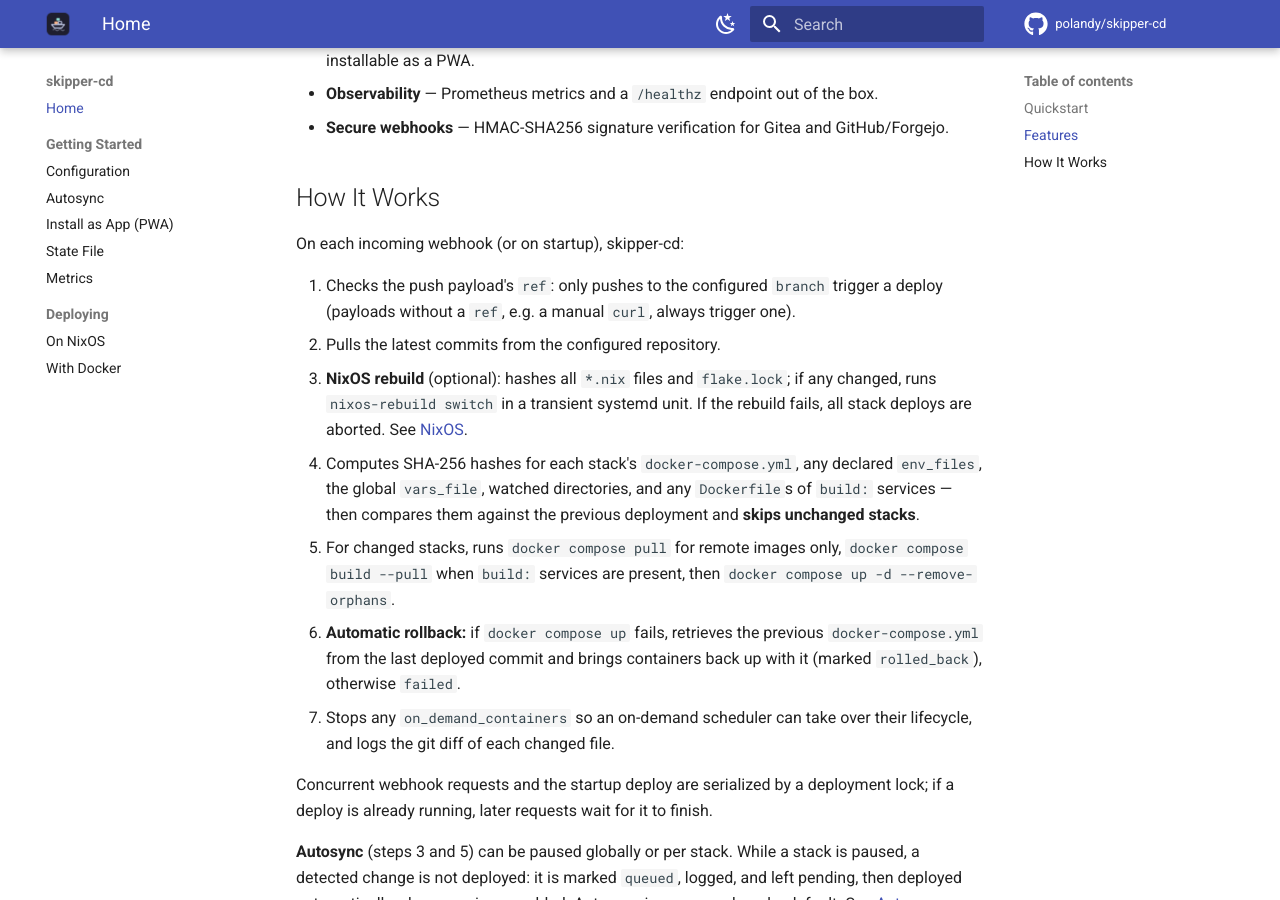
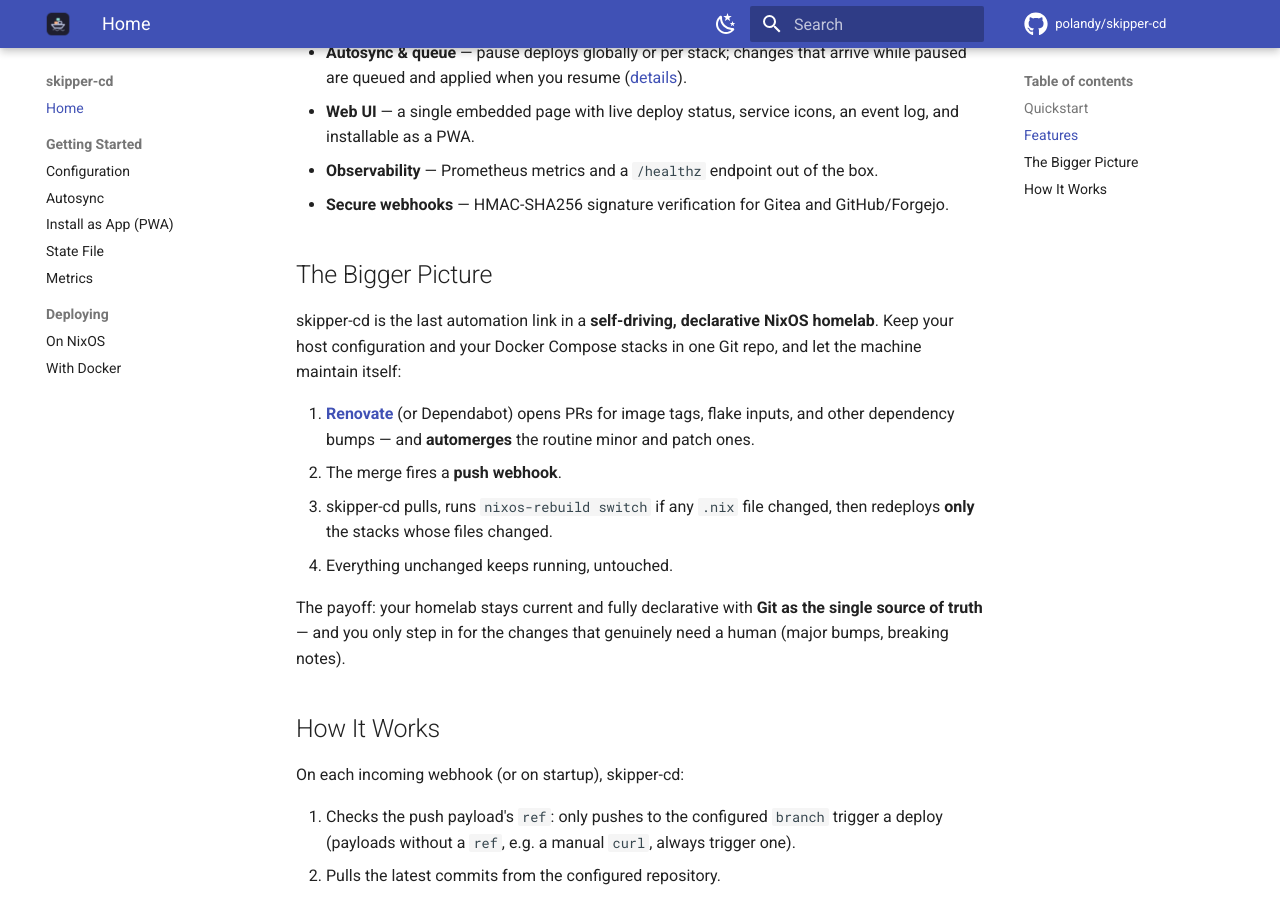
Before and after one commit to polandy/skipper-cd, an MkDocs documentation site: the page built from docs/index.md, in a window 1280 px wide and 900 px high, scrolled down 1312 px. Built offline with MkDocs 1.6.1 and Material for MkDocs 9.7.7, drawn with Linux system fonts in a browser that asks for light colours; comment, search, counter and statistics services are not loaded; some of the changed text lies outside the part shown.

Commit message:
docs: lead with the self-driving-homelab outcome
The copy explained the mechanics well but underplayed the payoff. Add an
outcome-first hook to the intro and a 'Bigger Picture' section framing
skipper-cd as the last automation link: Renovate opens and automerges
routine bumps, a push webhook rebuilds the NixOS host and redeploys only
the changed stacks — a declarative homelab that maintains itself.

```diff
--- a/docs/index.md
+++ b/docs/index.md
@@ -2,7 +2,7 @@
 
 *Simple, fast Docker Compose CD — with first-class NixOS support*
 
-skipper-cd is a lightweight CD tool that listens for push webhooks, maintains a local clone of a Git repository, and redeploys only the Docker Compose stacks whose files actually changed. On NixOS it can also run `nixos-rebuild switch` when your `.nix` files change — closing the GitOps loop for the whole host. Unchanged stacks are skipped automatically.
+skipper-cd is a lightweight CD tool that listens for push webhooks, maintains a local clone of a Git repository, and redeploys only the Docker Compose stacks whose files actually changed. On NixOS it can also run `nixos-rebuild switch` when your `.nix` files change — closing the GitOps loop for the whole host. Pair it with automated dependency updates (e.g. [Renovate](https://docs.renovatebot.com/)) — which can even automerge routine minor and patch bumps — and the loop runs itself: each merge rebuilds the NixOS host and redeploys only the stacks it changed, with no manual steps. Unchanged stacks are skipped automatically.
 
 Supported webhook signatures: **Gitea** (`X-Gitea-Signature`) and **GitHub/Forgejo** (`X-Hub-Signature-256`).
 
@@ -38,6 +38,17 @@ Run it **[on NixOS](nixos.md)** as a declarative systemd service, or **[with Doc
 - **Observability** — Prometheus metrics and a `/healthz` endpoint out of the box.
 - **Secure webhooks** — HMAC-SHA256 signature verification for Gitea and GitHub/Forgejo.
 
+## The Bigger Picture
+
+skipper-cd is the last automation link in a **self-driving, declarative NixOS homelab**. Keep your host configuration and your Docker Compose stacks in one Git repo, and let the machine maintain itself:
+
+1. **[Renovate](https://docs.renovatebot.com/)** (or Dependabot) opens PRs for image tags, flake inputs, and other dependency bumps — and **automerges** the routine minor and patch ones.
+2. The merge fires a **push webhook**.
+3. skipper-cd pulls, runs `nixos-rebuild switch` if any `.nix` file changed, then redeploys **only** the stacks whose files changed.
+4. Everything unchanged keeps running, untouched.
+
+The payoff: your homelab stays current and fully declarative with **Git as the single source of truth** — and you only step in for the changes that genuinely need a human (major bumps, breaking notes).
+
 ## How It Works
 
 On each incoming webhook (or on startup), skipper-cd:
```
Also changed, not shown: README.md (+12 -1 lines).
